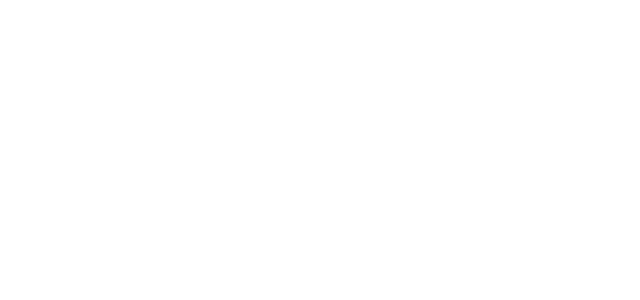
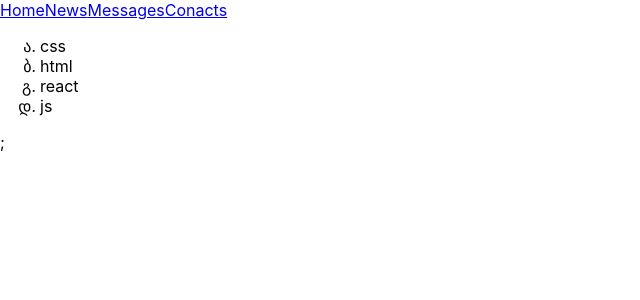
Before and after one commit to OnishchenkoIvan/samurayway, a React (Create React App) app: page / in a window 1280 px wide. Shown: the top 300 px of the page, without its empty margins (0-640 px from the left). Built offline with nearby package versions, Linux system fonts and the light colour scheme.

Commit message:
08 start

```diff
--- a/src/App.css
+++ b/src/App.css
@@ -1,38 +1,3 @@
-.App {
-  text-align: center;
+ul li {
+  list-style-type: georgian;
 }
-
-.App-logo {
-  height: 40vmin;
-  pointer-events: none;
-}
-
-@media (prefers-reduced-motion: no-preference) {
-  .App-logo {
-    animation: App-logo-spin infinite 20s linear;
-  }
-}
-
-.App-header {
-  background-color: #282c34;
-  min-height: 100vh;
-  display: flex;
-  flex-direction: column;
-  align-items: center;
-  justify-content: center;
-  font-size: calc(10px + 2vmin);
-  color: white;
-}
-
-.App-link {
-  color: #61dafb;
-}
-
-@keyframes App-logo-spin {
-  from {
-    transform: rotate(0deg);
-  }
-  to {
-    transform: rotate(360deg);
-  }
-}
--- a/src/App.tsx
+++ b/src/App.tsx
@@ -1,11 +1,36 @@
-import React from 'react';
-import logo from './logo.svg';
-import './App.css';
+import React from "react";
+import "./App.css";
 
 function App() {
   return (
     <div className="App">
+      <Header />
+      <Technologies />
+    </div>
+  );
+}
 
+const Technologies = () => {
+  return (
+    <div>
+      <ul>
+        <li>css</li>
+        <li>html</li>
+        <li>react</li>
+        <li>js</li>
+      </ul>
+      ;
+    </div>
+  );
+};
+
+function Header() {
+  return (
+    <div className="App">
+      <a href="#s">Home</a>
+      <a href="#s">News</a>
+      <a href="#s">Messages</a>
+      <a href="#s">Conacts</a>
     </div>
   );
 }
```
